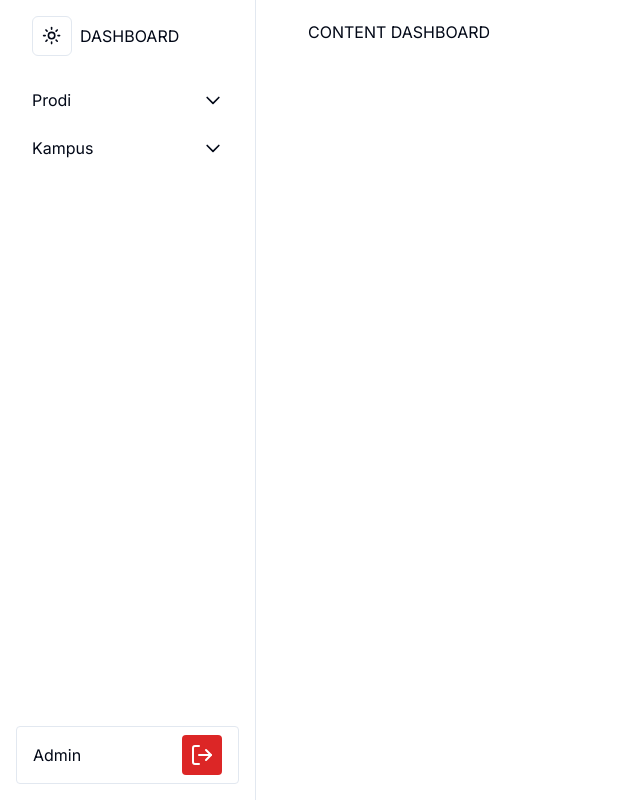
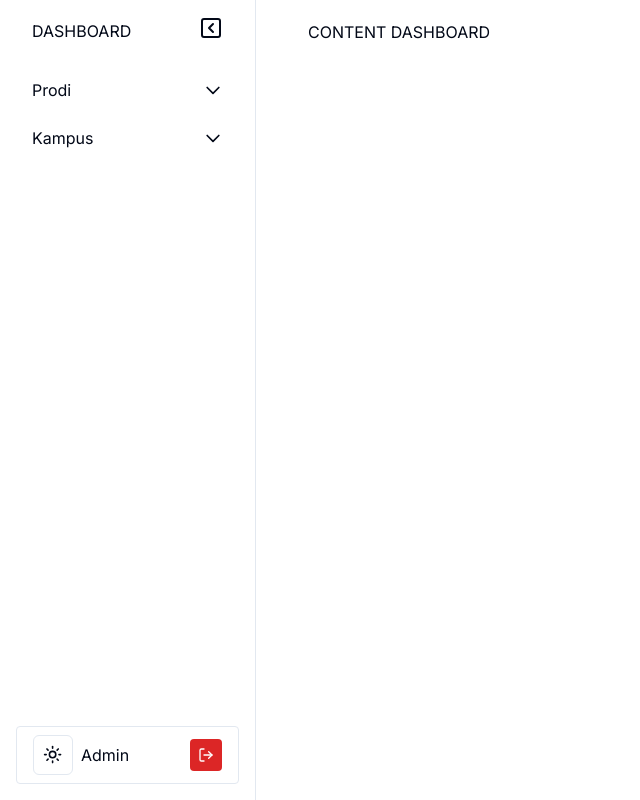
Before and after one commit to DriyandoAndreas/quiperlike-nextjs, a Next.js app: page /dashboard in a window 1280 px wide. Shown: the whole page, without its empty margins (0-640 px from the left). Built offline with nearby package versions, Linux system fonts and the light colour scheme.

Commit message:
update ui

```diff
--- a/components/ui/sidebar.tsx
+++ b/components/ui/sidebar.tsx
@@ -6,7 +6,13 @@ import { LogOut } from "lucide-react";
 import * as React from "react";
 import { Moon, Sun } from "lucide-react";
 import { useTheme } from "next-themes";
-
+import { SquareChevronLeft } from "lucide-react";
+import {
+  Tooltip,
+  TooltipContent,
+  TooltipProvider,
+  TooltipTrigger,
+} from "@/components/ui/tooltip";
 import { Button } from "@/components/ui/button";
 import {
   DropdownMenu,
@@ -15,11 +21,16 @@ import {
   DropdownMenuTrigger,
 } from "@/components/ui/dropdown-menu";
 
-
 export default function SideBar() {
+  //state
   const [isDropdownOpen, setIsDropdownOpen] = useState(false);
+  const [isOpenDashBoardMenu, setOpenDashBoardMenu] = useState(false);
   const [isDropdonwKampusOpen, setIsDropdonwKampusOpen] = useState(false);
   const { setTheme } = useTheme();
+  //button handler
+  const toggleDashboardMenu = () => {
+    setOpenDashBoardMenu(!isOpenDashBoardMenu);
+  };
   const toggleDropdown = () => {
     setIsDropdownOpen(!isDropdownOpen);
   };
@@ -28,35 +39,28 @@ export default function SideBar() {
   };
 
   return (
-    <aside className="h-screen flex flex-col w-64 space-y-6 py-4 px-4 sticky top-0 border-r">
+    <aside
+      className={`h-screen flex flex-col ${
+        isOpenDashBoardMenu ? "w-0" : "w-64"
+      } space-y-6 py-4 px-4 sticky top-0 border-r`}
+    >
       <div className="px-4">
-        <div className="flex flex-row items-center space-x-2">
+        <div className="flex flex-row items-center space-x-2 justify-between">
+          <div>DASHBOARD</div>
           <div>
-            <DropdownMenu>
-              <DropdownMenuTrigger asChild>
-                <Button variant="outline" size="icon">
-                  <Sun className="h-[1.2rem] w-[1.2rem] rotate-0 scale-100 transition-all dark:-rotate-90 dark:scale-0" />
-                  <Moon className="absolute h-[1.2rem] w-[1.2rem] rotate-90 scale-0 transition-all dark:rotate-0 dark:scale-100" />
-                  <span className="sr-only">Toggle theme</span>
-                </Button>
-              </DropdownMenuTrigger>
-              <DropdownMenuContent align="end">
-                <DropdownMenuItem onClick={() => setTheme("light")}>
-                  Light
-                </DropdownMenuItem>
-                <DropdownMenuItem onClick={() => setTheme("dark")}>
-                  Dark
-                </DropdownMenuItem>
-                <DropdownMenuItem onClick={() => setTheme("system")}>
-                  System
-                </DropdownMenuItem>
-              </DropdownMenuContent>
-            </DropdownMenu>
+            <TooltipProvider>
+              <Tooltip>
+                <TooltipTrigger onClick={toggleDashboardMenu}>
+                  <SquareChevronLeft />
+                </TooltipTrigger>
+                <TooltipContent>
+                  <p>Close Dashboard</p>
+                </TooltipContent>
+              </Tooltip>
+            </TooltipProvider>
           </div>
-          <div>DASHBOARD</div>
         </div>
       </div>
-
       <nav className="h-full overflow-auto">
         <div className="space-y-1">
           <div className="relative space-y-2">
@@ -171,9 +175,33 @@ export default function SideBar() {
       </nav>
       <div className="px-4 py-2 border rounded-sm">
         <div className="flex flex-row justify-between items-center">
-          <div className="text-left">Admin</div>
+          <div className="flex flex-row space-x-2 items-center">
+            <div className="">
+              <DropdownMenu>
+                <DropdownMenuTrigger asChild>
+                  <Button variant="outline" size="icon">
+                    <Sun className="h-[1.2rem] w-[1.2rem] rotate-0 scale-100 transition-all dark:-rotate-90 dark:scale-0" />
+                    <Moon className="absolute h-[1.2rem] w-[1.2rem] rotate-90 scale-0 transition-all dark:rotate-0 dark:scale-100" />
+                    <span className="sr-only">Toggle theme</span>
+                  </Button>
+                </DropdownMenuTrigger>
+                <DropdownMenuContent align="end">
+                  <DropdownMenuItem onClick={() => setTheme("light")}>
+                    Light
+                  </DropdownMenuItem>
+                  <DropdownMenuItem onClick={() => setTheme("dark")}>
+                    Dark
+                  </DropdownMenuItem>
+                  <DropdownMenuItem onClick={() => setTheme("system")}>
+                    System
+                  </DropdownMenuItem>
+                </DropdownMenuContent>
+              </DropdownMenu>
+            </div>
+            <div className="">Admin</div>
+          </div>
           <div className="p-2 rounded-sm bg-red-600 text-white">
-            <LogOut />
+            <LogOut size={16} />
           </div>
         </div>
       </div>
--- /dev/null
+++ b/components/ui/tooltip.tsx
@@ -0,0 +1,30 @@
+"use client"
+
+import * as React from "react"
+import * as TooltipPrimitive from "@radix-ui/react-tooltip"
+
+import { cn } from "@/lib/utils"
+
+const TooltipProvider = TooltipPrimitive.Provider
+
+const Tooltip = TooltipPrimitive.Root
+
+const TooltipTrigger = TooltipPrimitive.Trigger
+
+const TooltipContent = React.forwardRef<
+  React.ElementRef<typeof TooltipPrimitive.Content>,
+  React.ComponentPropsWithoutRef<typeof TooltipPrimitive.Content>
+>(({ className, sideOffset = 4, ...props }, ref) => (
+  <TooltipPrimitive.Content
+    ref={ref}
+    sideOffset={sideOffset}
+    className={cn(
+      "z-50 overflow-hidden rounded-md border bg-popover px-3 py-1.5 text-sm text-popover-foreground shadow-md animate-in fade-in-0 zoom-in-95 data-[state=closed]:animate-out data-[state=closed]:fade-out-0 data-[state=closed]:zoom-out-95 data-[side=bottom]:slide-in-from-top-2 data-[side=left]:slide-in-from-right-2 data-[side=right]:slide-in-from-left-2 data-[side=top]:slide-in-from-bottom-2",
+      className
+    )}
+    {...props}
+  />
+))
+TooltipContent.displayName = TooltipPrimitive.Content.displayName
+
+export { Tooltip, TooltipTrigger, TooltipContent, TooltipProvider }
--- a/package.json
+++ b/package.json
@@ -18,6 +18,7 @@
     "@radix-ui/react-select": "^2.1.1",
     "@radix-ui/react-slot": "^1.1.0",
     "@radix-ui/react-toast": "^1.2.1",
+    "@radix-ui/react-tooltip": "^1.1.2",
     "@tanstack/react-table": "^8.19.3",
     "class-variance-authority": "^0.7.0",
     "clsx": "^2.1.1",
```
Also changed, not shown: 1 other file (tests, documents, lock files or other folders).
